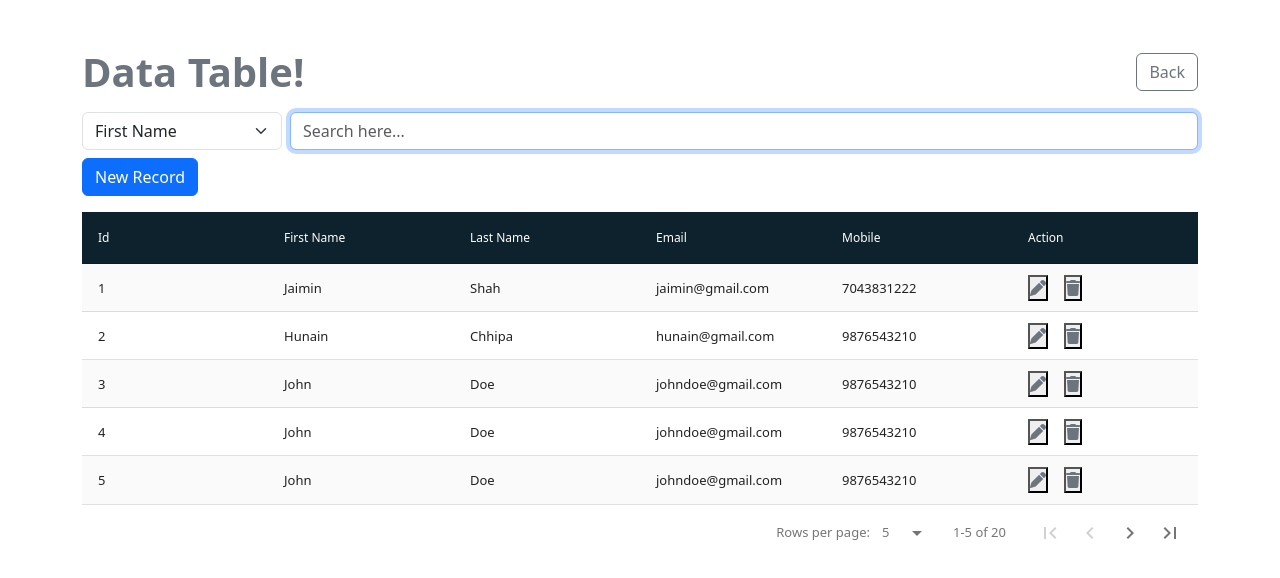
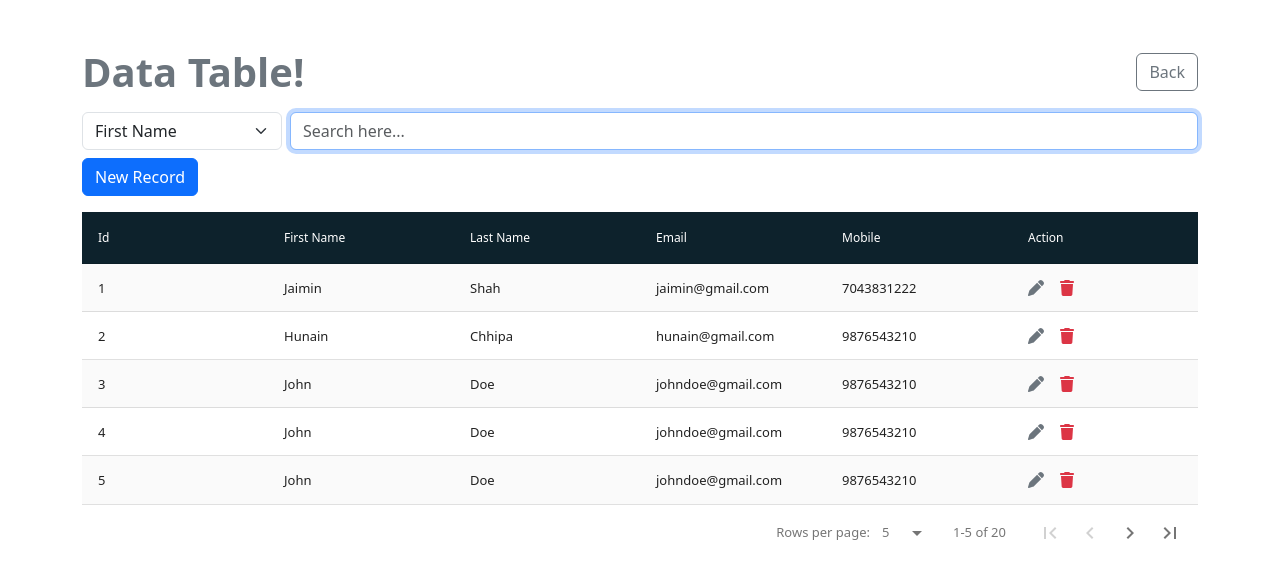
Before and after one commit to hunainchhipa/Components, a React (Vite) app: page /data-table in a window 1280 px wide. Shown: the top 578 px of the page. Built offline with nearby package versions, Linux system fonts and the light colour scheme.

Commit message:
Remove hotkes from list edit and delete

```diff
--- a/src/Components/GlobalComponents/ActionCell.jsx
+++ b/src/Components/GlobalComponents/ActionCell.jsx
@@ -1,21 +1,20 @@
 import React from "react";
 import { FontAwesomeIcon } from "@fortawesome/react-fontawesome";
 import { faPen, faTrash } from "@fortawesome/free-solid-svg-icons";
-import WrappedButton from "./WrappedButton";
 
 const ActionCell = ({ onEdit, onDelete }) => {
   return (
     <>
-    <WrappedButton className="edit-icon fs-6 me-3 text-secondary" onClick={onEdit} hotkey="e">
       <FontAwesomeIcon
         icon={faPen}
+        className="edit-icon fs-6 me-3 text-secondary"
+        onClick={onEdit}
       />
-    </WrappedButton>
-    <WrappedButton className="edit-icon fs-6 me-3 text-secondary" onClick={onDelete} hotkey="d">
       <FontAwesomeIcon
         icon={faTrash}
+        className="edit-icon fs-6 text-danger"
+        onClick={onDelete}
       />
-    </WrappedButton>
     </>
   );
 };
```
